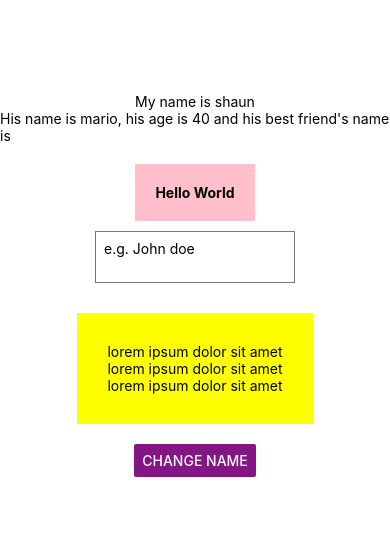
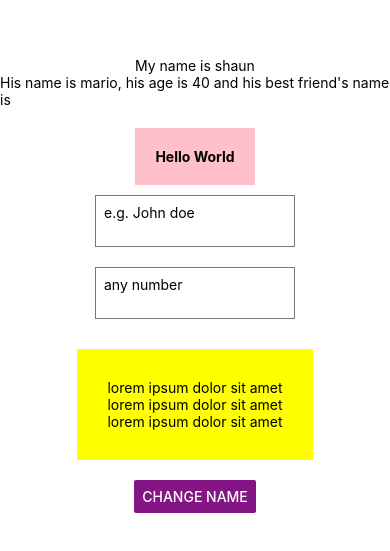
Before and after one commit to Dreezy305/ReactNative_Practice, a React Native app: screen / in a window 390 px wide. Shown: the part 137-688 px from the top of the page. Built offline with nearby package versions, Linux system fonts and the light colour scheme.

Commit message:
multiline text input

```diff
--- a/App.js
+++ b/App.js
@@ -16,6 +16,7 @@ export default function App() {
       <View style={styles.header}>
         <Text style={styles.boldText}>Hello World</Text>
       </View>
+
       <TextInput
         style={styles.input}
         value={text}
@@ -23,6 +24,14 @@ export default function App() {
         placeholder="e.g. John doe"
         onChangeText={(val) => setText(val)}
       />
+
+      <TextInput
+        style={styles.input}
+        multiline
+        placeholder="any number"
+        keyboardType="numeric"
+      />
+
       <View style={styles.body}>
         <Text>lorem ipsum dolor sit amet</Text>
         <Text>lorem ipsum dolor sit amet</Text>
```
